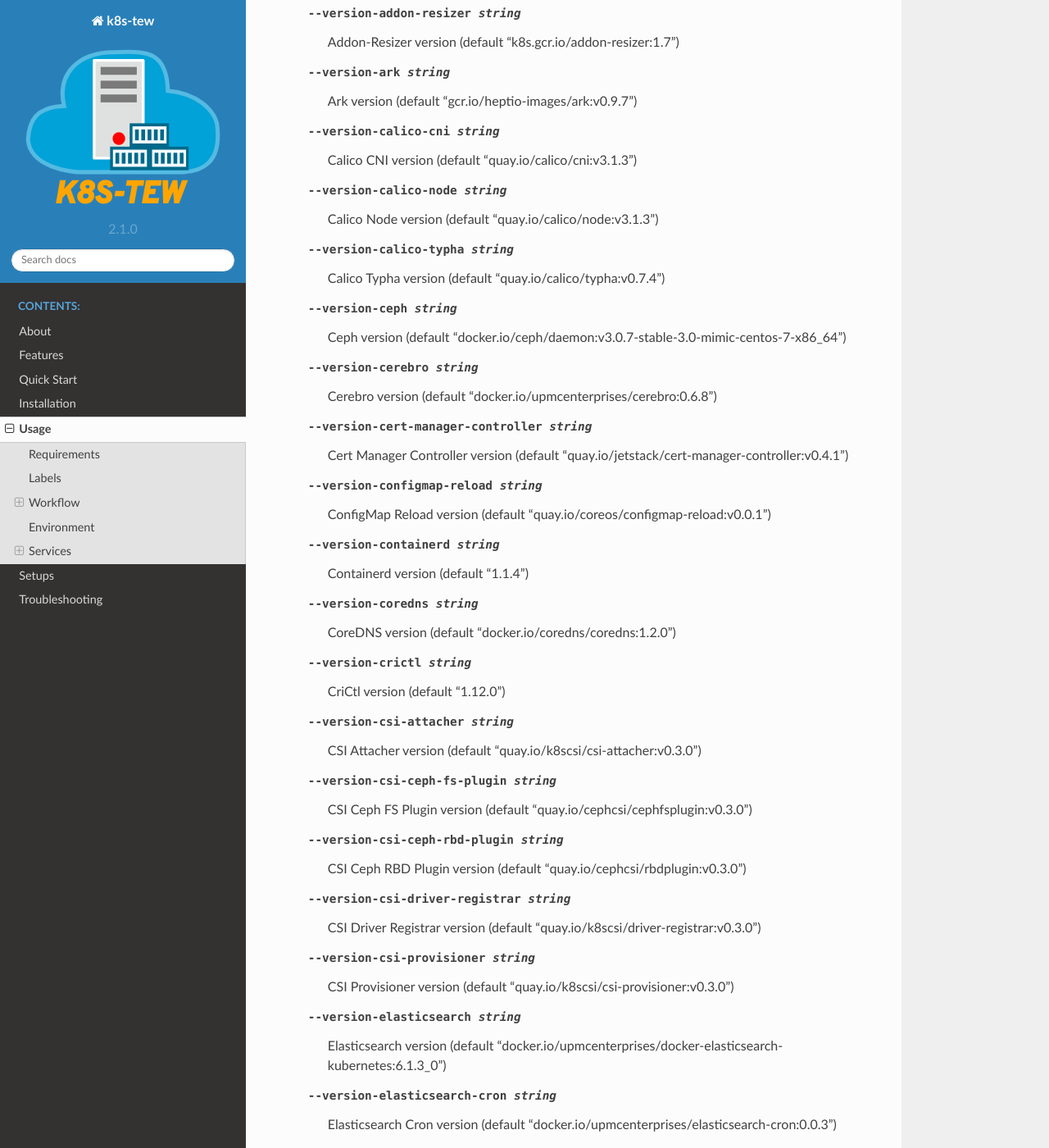
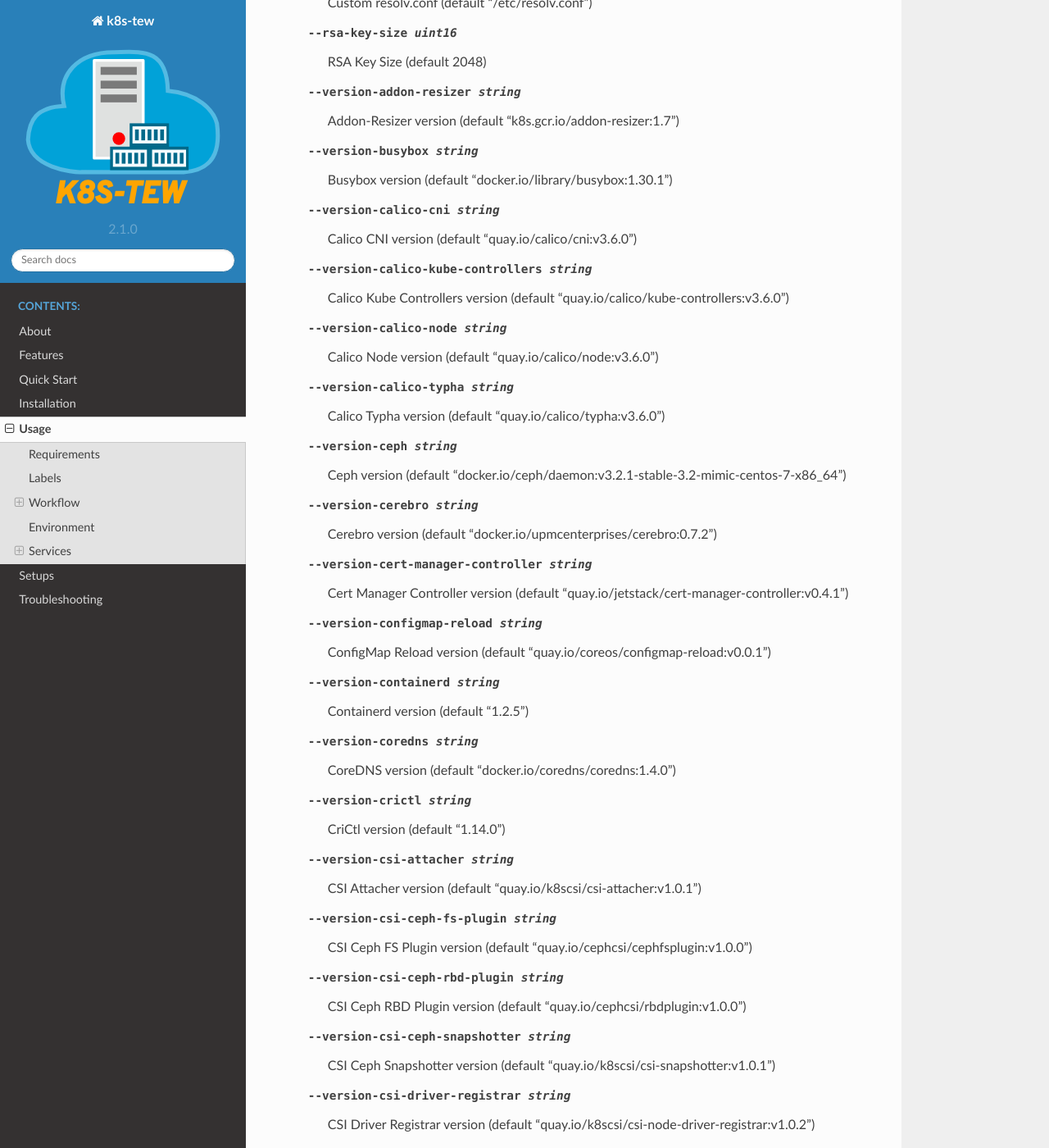
Before and after one commit to darxkies/k8s-tew, a Sphinx documentation site: the page built from docs/usage.rst, in a window 1280 px wide and 1400 px high, scrolled down 2962 px. Shown: the whole window at 82% size. Built offline with Sphinx 7.4.7 and the Read the Docs theme 2.0.0, drawn with Linux system fonts in a browser that asks for light colours; the version number could not be read and is left out; some of the changed text lies outside the part shown.

Commit message:
Updated documentation (usage)

```diff
--- a/docs/usage.rst
+++ b/docs/usage.rst
@@ -69,45 +69,50 @@ After the initialization step the parameters of the cluster should be be adapted
       --ingress-domain string                          Ingress domain name (default "k8s-tew.net")
       --kubernetes-dashboard-port uint16               Kubernetes Dashboard Port (default 32443)
       --load-balancer-port uint16                      Load Balancer Port (default 32443)
+      --metallb-addresses string                       Comma separated MetalLB address ranges and CIDR (e.g 192.168.0.16/28,192.168.0.75-192.168.0.100) (default "192.168.0.16/28")
       --public-network string                          Public Network (default "192.168.100.0/24")
       --resolv-conf string                             Custom resolv.conf (default "/etc/resolv.conf")
       --rsa-key-size uint16                            RSA Key Size (default 2048)
       --version-addon-resizer string                   Addon-Resizer version (default "k8s.gcr.io/addon-resizer:1.7")
-      --version-ark string                             Ark version (default "gcr.io/heptio-images/ark:v0.9.7")
-      --version-calico-cni string                      Calico CNI version (default "quay.io/calico/cni:v3.1.3")
-      --version-calico-node string                     Calico Node version (default "quay.io/calico/node:v3.1.3")
-      --version-calico-typha string                    Calico Typha version (default "quay.io/calico/typha:v0.7.4")
-      --version-ceph string                            Ceph version (default "docker.io/ceph/daemon:v3.0.7-stable-3.0-mimic-centos-7-x86_64")
-      --version-cerebro string                         Cerebro version (default "docker.io/upmcenterprises/cerebro:0.6.8")
+      --version-busybox string                         Busybox version (default "docker.io/library/busybox:1.30.1")
+      --version-calico-cni string                      Calico CNI version (default "quay.io/calico/cni:v3.6.0")
+      --version-calico-kube-controllers string         Calico Kube Controllers  version (default "quay.io/calico/kube-controllers:v3.6.0")
+      --version-calico-node string                     Calico Node version (default "quay.io/calico/node:v3.6.0")
+      --version-calico-typha string                    Calico Typha version (default "quay.io/calico/typha:v3.6.0")
+      --version-ceph string                            Ceph version (default "docker.io/ceph/daemon:v3.2.1-stable-3.2-mimic-centos-7-x86_64")
+      --version-cerebro string                         Cerebro version (default "docker.io/upmcenterprises/cerebro:0.7.2")
       --version-cert-manager-controller string         Cert Manager Controller version (default "quay.io/jetstack/cert-manager-controller:v0.4.1")
       --version-configmap-reload string                ConfigMap Reload version (default "quay.io/coreos/configmap-reload:v0.0.1")
-      --version-containerd string                      Containerd version (default "1.1.4")
-      --version-coredns string                         CoreDNS version (default "docker.io/coredns/coredns:1.2.0")
-      --version-crictl string                          CriCtl version (default "1.12.0")
-      --version-csi-attacher string                    CSI Attacher version (default "quay.io/k8scsi/csi-attacher:v0.3.0")
-      --version-csi-ceph-fs-plugin string              CSI Ceph FS Plugin version (default "quay.io/cephcsi/cephfsplugin:v0.3.0")
-      --version-csi-ceph-rbd-plugin string             CSI Ceph RBD Plugin version (default "quay.io/cephcsi/rbdplugin:v0.3.0")
-      --version-csi-driver-registrar string            CSI Driver Registrar version (default "quay.io/k8scsi/driver-registrar:v0.3.0")
-      --version-csi-provisioner string                 CSI Provisioner version (default "quay.io/k8scsi/csi-provisioner:v0.3.0")
+      --version-containerd string                      Containerd version (default "1.2.5")
+      --version-coredns string                         CoreDNS version (default "docker.io/coredns/coredns:1.4.0")
+      --version-crictl string                          CriCtl version (default "1.14.0")
+      --version-csi-attacher string                    CSI Attacher version (default "quay.io/k8scsi/csi-attacher:v1.0.1")
+      --version-csi-ceph-fs-plugin string              CSI Ceph FS Plugin version (default "quay.io/cephcsi/cephfsplugin:v1.0.0")
+      --version-csi-ceph-rbd-plugin string             CSI Ceph RBD Plugin version (default "quay.io/cephcsi/rbdplugin:v1.0.0")
+      --version-csi-ceph-snapshotter string            CSI Ceph Snapshotter version (default "quay.io/k8scsi/csi-snapshotter:v1.0.1")
+      --version-csi-driver-registrar string            CSI Driver Registrar version (default "quay.io/k8scsi/csi-node-driver-registrar:v1.0.2")
+      --version-csi-provisioner string                 CSI Provisioner version (default "quay.io/k8scsi/csi-provisioner:v1.0.1")
       --version-elasticsearch string                   Elasticsearch version (default "docker.io/upmcenterprises/docker-elasticsearch-kubernetes:6.1.3_0")
-      --version-elasticsearch-cron string              Elasticsearch Cron version (default "docker.io/upmcenterprises/elasticsearch-cron:0.0.3")
-      --version-elasticsearch-operator string          Elasticsearch Operator version (default "docker.io/upmcenterprises/elasticsearch-operator:0.0.12")
-      --version-etcd string                            Etcd version (default "3.3.9")
+      --version-elasticsearch-cron string              Elasticsearch Cron version (default "docker.io/upmcenterprises/elasticsearch-cron:0.1.0")
+      --version-elasticsearch-operator string          Elasticsearch Operator version (default "docker.io/upmcenterprises/elasticsearch-operator:0.3.0")
+      --version-etcd string                            Etcd version (default "quay.io/coreos/etcd:v3.3.12")
       --version-fluent-bit string                      Fluent-Bit version (default "docker.io/fluent/fluent-bit:0.13.0")
-      --version-gobetween string                       Gobetween version (default "0.6.0")
+      --version-gobetween string                       Gobetween version (default "docker.io/yyyar/gobetween:0.6.1")
       --version-grafana string                         Grafana version (default "docker.io/grafana/grafana:5.0.0")
       --version-grafana-watcher string                 Grafana Watcher version (default "quay.io/coreos/grafana-watcher:v0.0.8")
       --version-heapster string                        Heapster version (default "k8s.gcr.io/heapster:v1.3.0")
-      --version-helm string                            Helm version (default "2.11.0")
-      --version-k8s string                             Kubernetes version (default "1.12.1")
+      --version-helm string                            Helm version (default "2.13.1")
+      --version-k8s string                             Kubernetes version (default "k8s.gcr.io/hyperkube:v1.14.0")
       --version-kibana string                          Kibana version (default "docker.elastic.co/kibana/kibana-oss:6.1.3")
       --version-kube-state-metrics string              Kube State Metrics version (default "gcr.io/google_containers/kube-state-metrics:v1.2.0")
-      --version-kubernetes-dashboard string            Kubernetes Dashboard version (default "k8s.gcr.io/kubernetes-dashboard-amd64:v1.10.0")
-      --version-metrics-server string                  Metrics Server version (default "gcr.io/google_containers/metrics-server-amd64:v0.2.1")
-      --version-minio-client string                    Minio client version (default "docker.io/minio/mc:RELEASE.2018-08-18T02-13-04Z")
-      --version-minio-server string                    Minio server version (default "docker.io/minio/minio:RELEASE.2018-08-18T03-49-57Z")
+      --version-kubernetes-dashboard string            Kubernetes Dashboard version (default "k8s.gcr.io/kubernetes-dashboard-amd64:v1.10.1")
+      --version-metallb-controller string              MetalLB Controller version (default "docker.io/metallb/controller:v0.7.3")
+      --version-metallb-speaker string                 MetalLB Speaker version (default "docker.io/metallb/speaker:v0.7.3")
+      --version-metrics-server string                  Metrics Server version (default "k8s.gcr.io/metrics-server-amd64:v0.3.1")
+      --version-minio-client string                    Minio client version (default "docker.io/minio/mc:RELEASE.2019-03-20T21-29-03Z")
+      --version-minio-server string                    Minio server version (default "docker.io/minio/minio:RELEASE.2019-03-20T22-38-47Z")
       --version-mysql string                           MySQL version (default "docker.io/library/mysql:5.6")
-      --version-nginx-ingress-controller string        Nginx Ingress Controller version (default "quay.io/kubernetes-ingress-controller/nginx-ingress-controller:0.18.0")
+      --version-nginx-ingress-controller string        Nginx Ingress Controller version (default "quay.io/kubernetes-ingress-controller/nginx-ingress-controller:0.23.0")
       --version-nginx-ingress-default-backend string   Nginx Ingress Default Backend version (default "k8s.gcr.io/defaultbackend:1.4")
       --version-pause string                           Pause version (default "k8s.gcr.io/pause:3.1")
       --version-prometheus string                      Prometheus version (default "quay.io/prometheus/prometheus:v2.2.1")
@@ -115,7 +120,9 @@ After the initialization step the parameters of the cluster should be be adapted
       --version-prometheus-config-reloader string      Prometheus Config Reloader version (default "quay.io/coreos/prometheus-config-reloader:v0.20.0")
       --version-prometheus-node-exporter string        Prometheus Node Exporter version (default "quay.io/prometheus/node-exporter:v0.15.2")
       --version-prometheus-operator string             Prometheus Operator version (default "quay.io/coreos/prometheus-operator:v0.20.0")
-      --version-runc string                            Runc version (default "1.0.0-rc5")
+      --version-runc string                            Runc version (default "1.0.0-rc6")
+      --version-velero string                          Velero version (default "gcr.io/heptio-images/velero:v0.11.0")
+      --version-virtual-ip string                      Virtual-IP version (default "docker.io/darxkies/virtual-ip:0.1.4")
       --version-wordpress string                       WordPress version (default "docker.io/library/wordpress:4.8-apache")
       --vip-raft-controller-port uint16                VIP Raft Controller Port (default 16277)
       --vip-raft-worker-port uint16                    VIP Raft Worker Port (default 16728)
```
Also changed, not shown: other parts of docs/usage.rst (+2 -1 lines), 8 other files.
